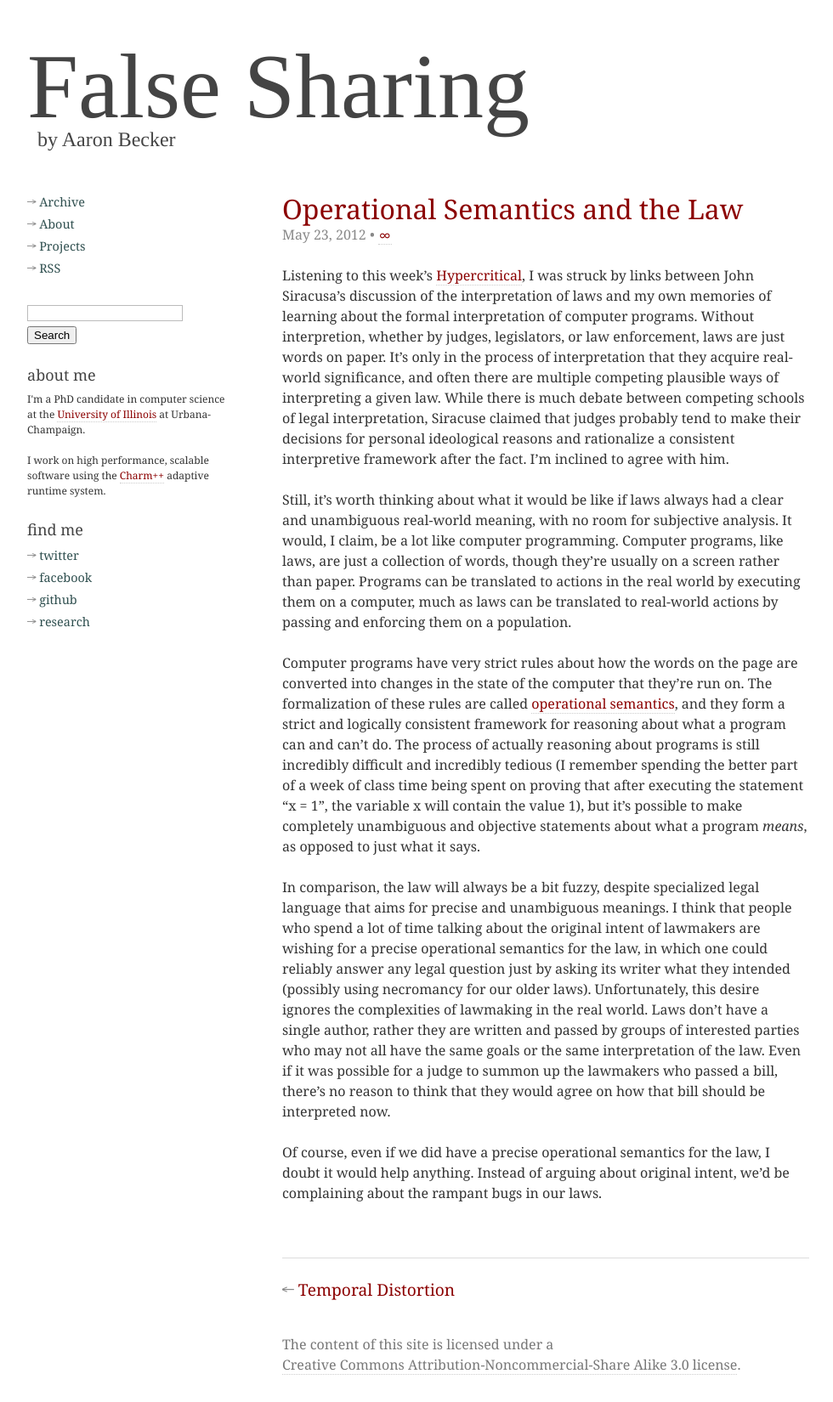
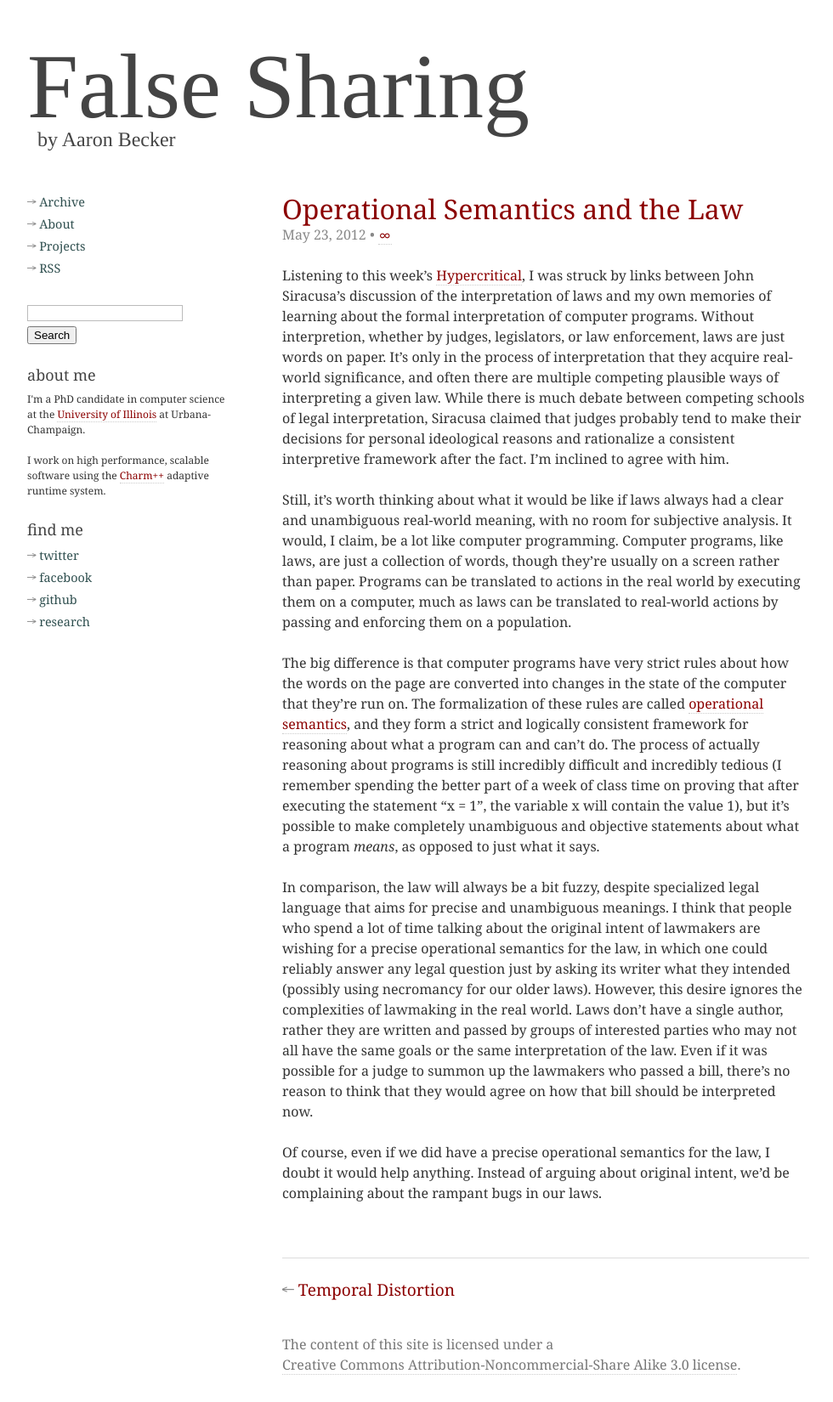
Before and after one commit to AaronBecker/aaronbecker.github.com, a Jekyll site: the page built from _posts/2012-05-23-operational-semantics-and-the-law.markdown, in a window 1280 px wide. Shown: the whole page at 85% size, without its empty margins (16-996 px from the left). Built offline with Jekyll 4.4.1, drawn with Linux system fonts in a browser that asks for light colours.

Commit message:
edits to operational semantics

```diff
--- a/_posts/2012-05-23-operational-semantics-and-the-law.markdown
+++ b/_posts/2012-05-23-operational-semantics-and-the-law.markdown
@@ -14,7 +14,7 @@ enforcement, laws are just words on paper. It's only in the process of
 interpretation that they acquire real-world significance, and often
 there are multiple competing plausible ways of interpreting a given law.
 While there is much debate between competing schools of legal
-interpretation, Siracuse claimed that judges probably tend to make their
+interpretation, Siracusa claimed that judges probably tend to make their
 decisions for personal ideological reasons and rationalize a consistent
 interpretive framework after the fact. I'm inclined to agree with him.
 
@@ -27,14 +27,15 @@ translated to actions in the real world by executing them on a computer,
 much as laws can be translated to real-world actions by passing and
 enforcing them on a population.
 
-Computer programs have very strict rules about how the words on the page
-are converted into changes in the state of the computer that they're run
-on. The formalization of these rules are called [operational
-semantics](http://en.wikipedia.org/wiki/Operational_semantics),
-and they form a strict and logically consistent framework for reasoning
-about what a program can and can't do. The process of actually reasoning
-about programs is still incredibly difficult and incredibly tedious (I
-remember spending the better part of a week of class time being spent on
+The big difference is that computer programs have very strict rules
+about how the words on the page are converted into changes in the state
+of the computer that they're run on. The formalization of these rules
+are called [operational
+semantics](http://en.wikipedia.org/wiki/Operational_semantics), and they
+form a strict and logically consistent framework for reasoning about
+what a program can and can't do. The process of actually reasoning about
+programs is still incredibly difficult and incredibly tedious (I
+remember spending the better part of a week of class time on
 proving that after executing the statement "x = 1", the variable x will
 contain the value 1), but it's possible to make completely unambiguous
 and objective statements about what a program *means*, as opposed to
@@ -46,7 +47,7 @@ that people who spend a lot of time talking about the original intent of
 lawmakers are wishing for a precise operational semantics for the law,
 in which one could reliably answer any legal question just by asking its
 writer what they intended (possibly using necromancy for our older
-laws). Unfortunately, this desire ignores the complexities of lawmaking
+laws). However, this desire ignores the complexities of lawmaking
 in the real world. Laws don't have a single author, rather they are
 written and passed by groups of interested parties who may not all have
 the same goals or the same interpretation of the law. Even if it was
```
